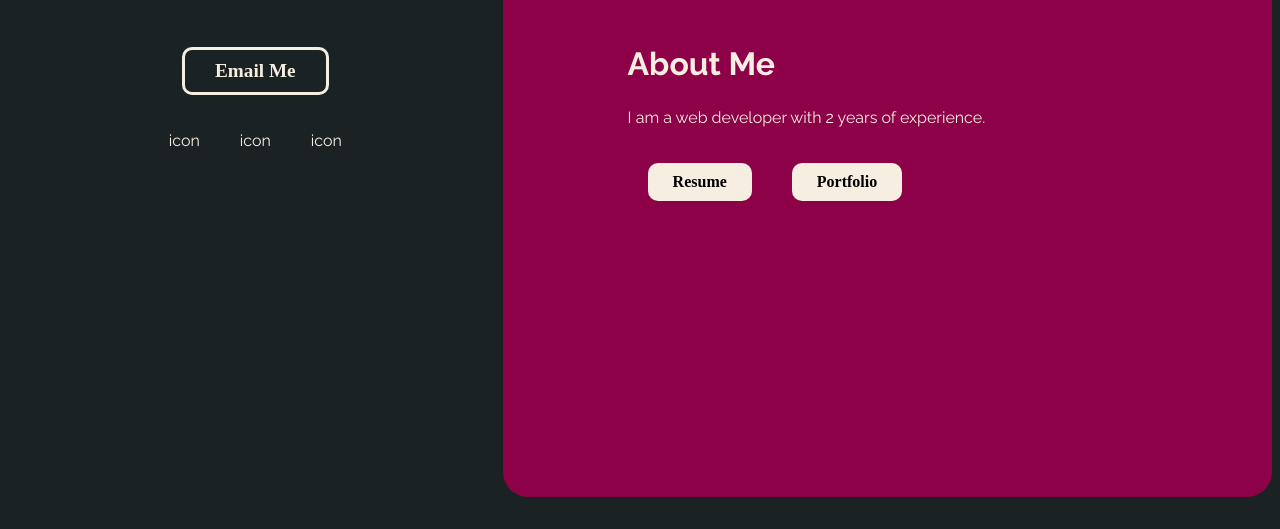
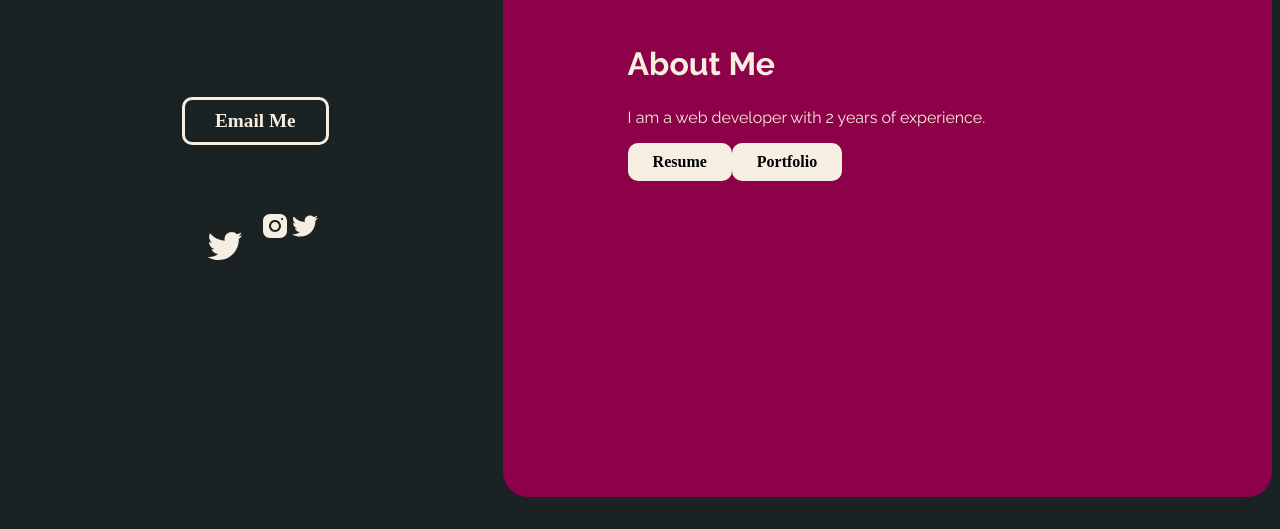
Before and after one commit to shamillewrather/shamille-attempts-portfolio, a plain HTML site: page index.html in a window 1280 px wide. Shown: the part 271-800 px from the top of the page. Drawn offline with Linux system fonts and the light colour scheme; a web font is replaced by a local one.

Commit message:
final draft day 2 - svg hover to figure out

```diff
--- a/index.html
+++ b/index.html
@@ -31,14 +31,16 @@
         </article>
     </main>
     <aside>
-        <img src="./img/shamille-photo.png" alt="headshot of shamille wrather in white shirt">
+        <img src="img/shamille-photo.png" alt="headshot of shamille wrather in white shirt">
         <a href="mailto:shamillewrather@gmail.com">
             <button>email me</button>
         </a>
         <ul>
-            <li>icon</li>
-            <li>icon</li>
-            <li>icon</li>
+            <li><!--<img src="img/icons8-linkedin.svg" alt="linkedin in icon">--><svg xmlns="http://www.w3.org/2000/svg" x="0px" y="0px" width="100" height="100" viewBox="0,0,256,256">
+                <g fill="#F6EEE1" fill-rule="nonzero" stroke="none" stroke-width="1" stroke-linecap="butt" stroke-linejoin="miter" stroke-miterlimit="10" stroke-dasharray="" stroke-dashoffset="0" font-family="none" font-weight="none" font-size="none" text-anchor="none" style="mix-blend-mode: normal"><g transform="scale(8.53333,8.53333)"><path d="M28,6.937c-0.957,0.425 -1.985,0.711 -3.064,0.84c1.102,-0.66 1.947,-1.705 2.345,-2.951c-1.03,0.611 -2.172,1.055 -3.388,1.295c-0.973,-1.037 -2.359,-1.685 -3.893,-1.685c-2.946,0 -5.334,2.389 -5.334,5.334c0,0.418 0.048,0.826 0.138,1.215c-4.433,-0.222 -8.363,-2.346 -10.995,-5.574c-0.458,0.788 -0.721,1.704 -0.721,2.683c0,1.85 0.941,3.483 2.372,4.439c-0.874,-0.028 -1.697,-0.268 -2.416,-0.667c0,0.023 0,0.044 0,0.067c0,2.585 1.838,4.741 4.279,5.23c-0.447,0.122 -0.919,0.187 -1.406,0.187c-0.343,0 -0.678,-0.034 -1.003,-0.095c0.679,2.119 2.649,3.662 4.983,3.705c-1.825,1.431 -4.125,2.284 -6.625,2.284c-0.43,0 -0.855,-0.025 -1.273,-0.075c2.361,1.513 5.164,2.396 8.177,2.396c9.812,0 15.176,-8.128 15.176,-15.177c0,-0.231 -0.005,-0.461 -0.015,-0.69c1.043,-0.753 1.948,-1.692 2.663,-2.761z"></path></g></g>
+                </svg></li>
+            <li><img src="img/icons8-instagram.svg" alt="instagram camera icon"></li>
+            <li><img src="img/icons8-twitter.svg" alt="twitter bird icon"></li>
         </ul>
     </aside>
 </body>
--- a/style.css
+++ b/style.css
@@ -52,7 +52,7 @@ aside {
     flex-direction: column;
 }
 
-aside img {
+aside > img {
     width: 50%;
     border-radius: 10%;
     margin: 50px;
@@ -66,16 +66,29 @@ aside a button {
     border: solid 3px #F6EEE1;
     border-radius: 10px;
     padding: 10px 30px;
+    margin: 50px 0;
+}
+
+aside ul li svg {
+    width: 40px;
+    height: 40px;
+    margin: 15px;
+}
+
+aside ul li svg:hover {
+    fill: #F6EEE1;
 }
 
 ul {
     padding: 0;
     display: flex;
+    /* width: 40%; */
+    /* justify-content: space-between; */
 }
 
 ul li {
     list-style: none;
-    margin: 20px;
+    /* margin: 15px; */
 }
 /*all buttons*/
 button {
```
Also changed, not shown: img/icons8-instagram.svg (added), img/icons8-linkedin.svg (added), img/icons8-twitter.svg (added).
